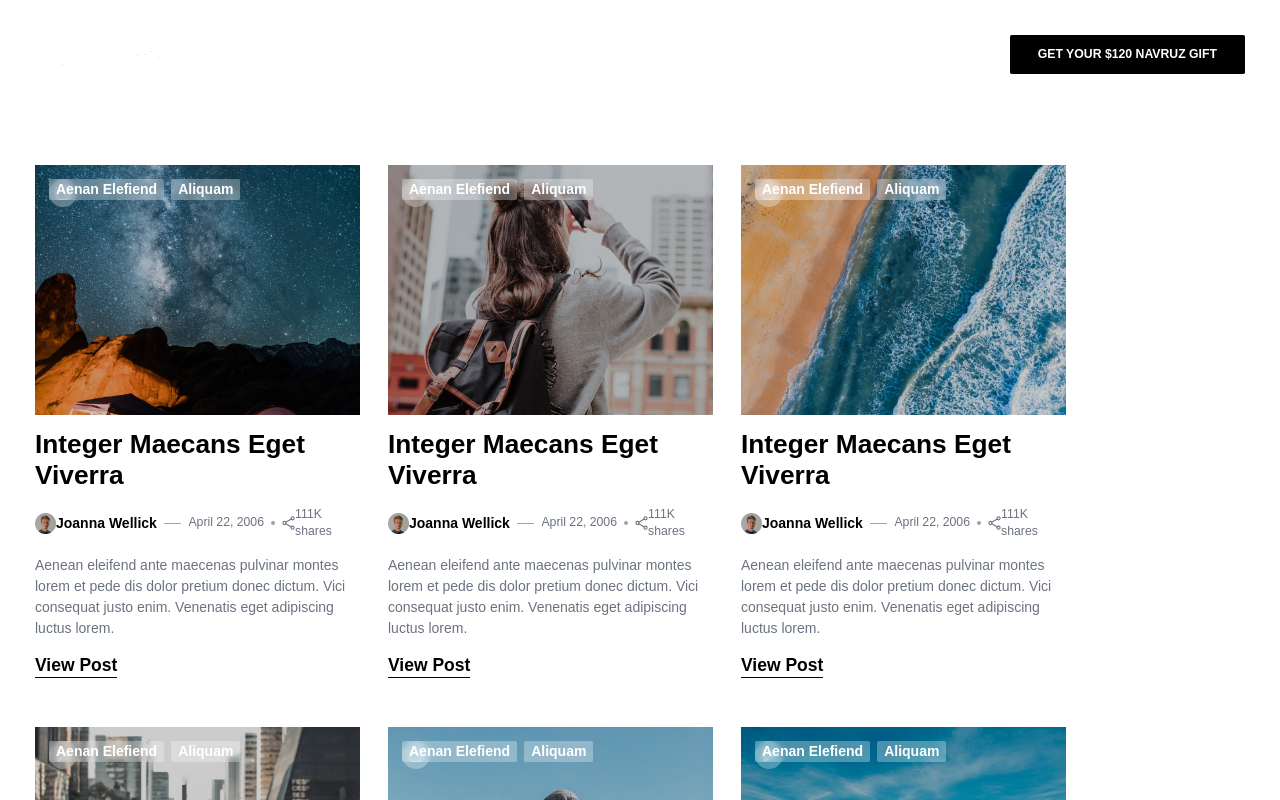
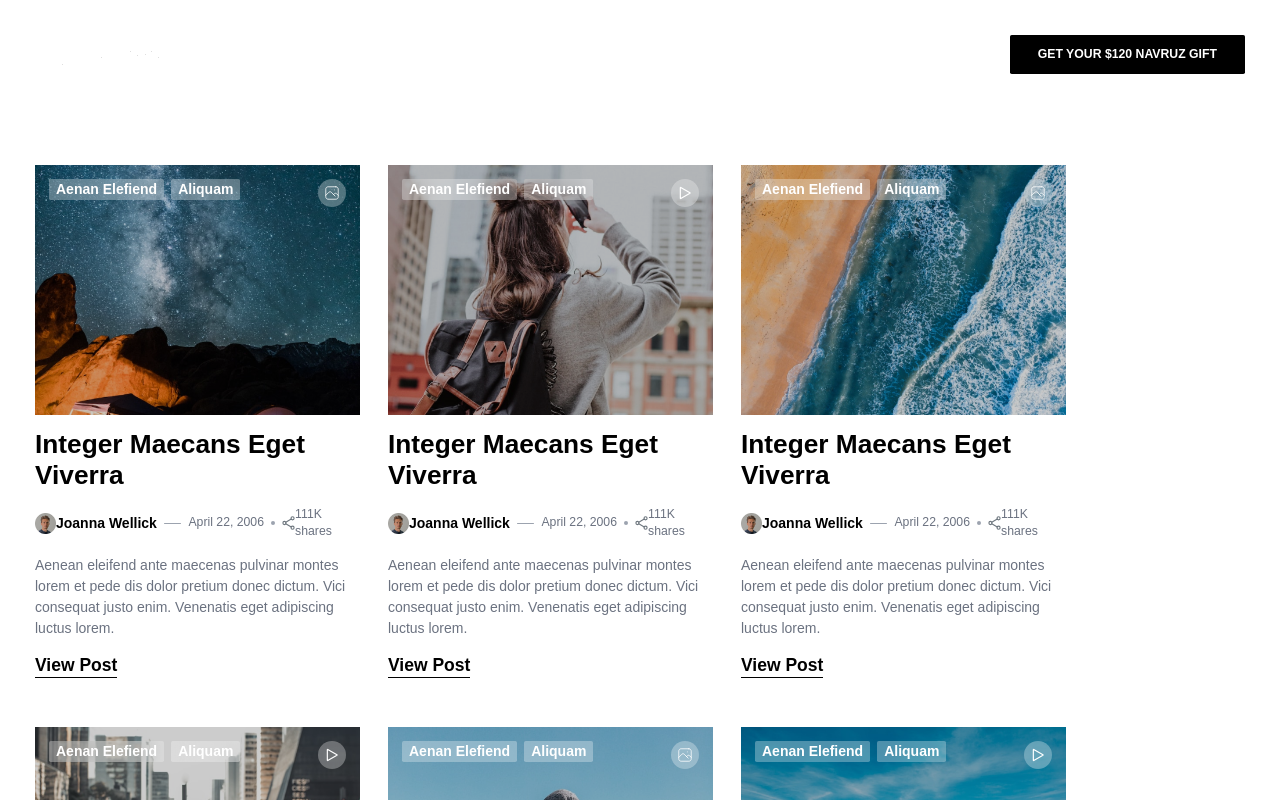
Before and after one commit to zawkindev/trazler, a Vue app: page /p in a window 1280 px wide. Shown: the top 800 px of the page. Built offline with nearby package versions, Linux system fonts and the light colour scheme; a web font is replaced by a local one.

Commit message:
fix: banners row in card component

```diff
--- a/src/components/common/Badge.vue
+++ b/src/components/common/Badge.vue
@@ -6,7 +6,7 @@ defineProps({
 
 <template>
   <div
-    class="flex items-center justify-center w-fit backdrop-blur-xs bg-white/30 text-white"
+    class="flex items-center justify-center w-fit backdrop-blur-md bg-white/30 text-white"
     :class="{ 'rounded-full p-2': hasIcon, ' px-2 rounded-sm': !hasIcon }"
   >
     <slot />
--- a/src/components/common/Card.vue
+++ b/src/components/common/Card.vue
@@ -61,7 +61,7 @@ defineProps({
         <div class="absolute inset-0 bg-black opacity-20"></div>
       </div>
       <div class="absolute flex w-full justify-between p-4">
-        <div class="flex gap-2 h-fit absolute z-50">
+        <div class="flex gap-2 h-fit">
           <Badge v-for="(item, index) in textBadges" :key="index">
             <p class="capitalize font-semibold">{{ item }}</p></Badge
           >
```
Also changed, not shown: 1 other file (tests, documents, lock files or other folders).
